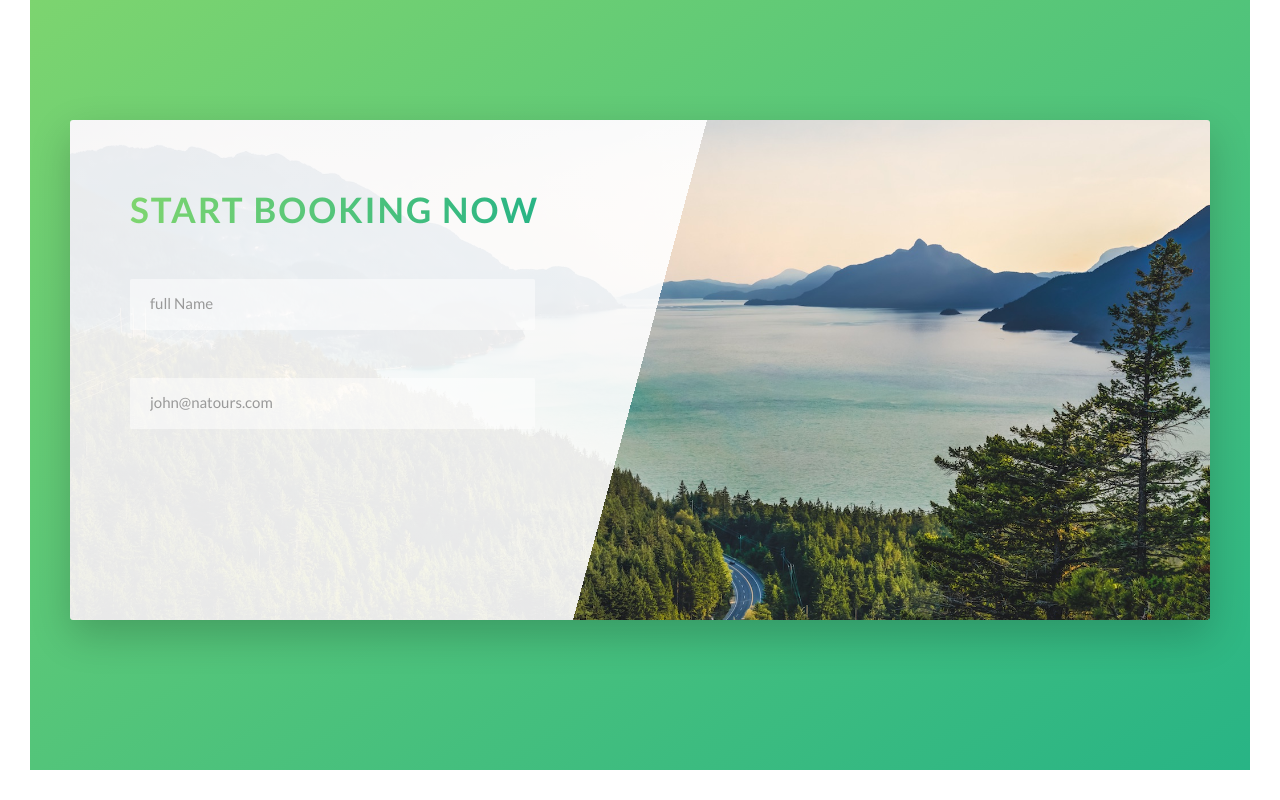
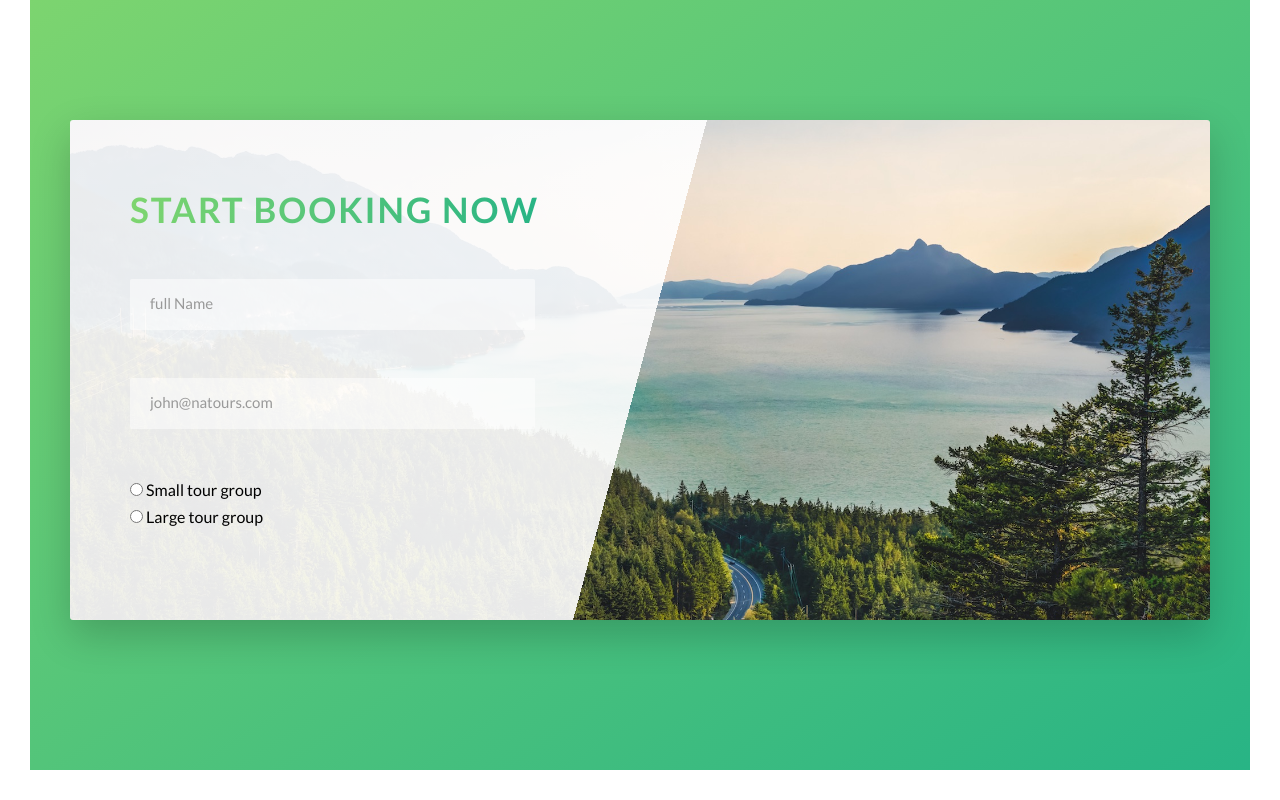
Before and after one commit to Diolemos/natours, a website: page index.html in a window 1280 px wide. Shown: the part 4613-5413 px from the top of the page. Drawn offline with Linux system fonts and the light colour scheme.

Commit message:
radio buttons

```diff
--- a/index.html
+++ b/index.html
@@ -305,6 +305,17 @@
                                 <input type="text" required placeholder="john@natours.com" class="form__input" id="email">
                                 <label for="email" class="form__label">  Email Adress</label>
                             </div>
+
+                            <div class="form_group">
+                                <div class="form__radio-group">
+                                    <input type="radio" class="form__radio-input" id="small">
+                                    <label for="small" class="form__radio-label">Small tour group</label>
+                                </div>
+                                <div class="form__radio-group">
+                                    <input type="radio" class="form__radio-input" id="large">
+                                    <label for="large" class="form__radio-label">Large tour group</label>
+                                </div>
+                            </div>
                         </form>
                     </div>
                 </div>
--- a/sass/components/_form.scss
+++ b/sass/components/_form.scss
@@ -14,6 +14,7 @@
         border-bottom: 3px solid transparent;
         width: 90%;
         display: block;
+        transition: all .3s;
 
 
          &:focus{
```
Also changed, not shown: css/style.css.
